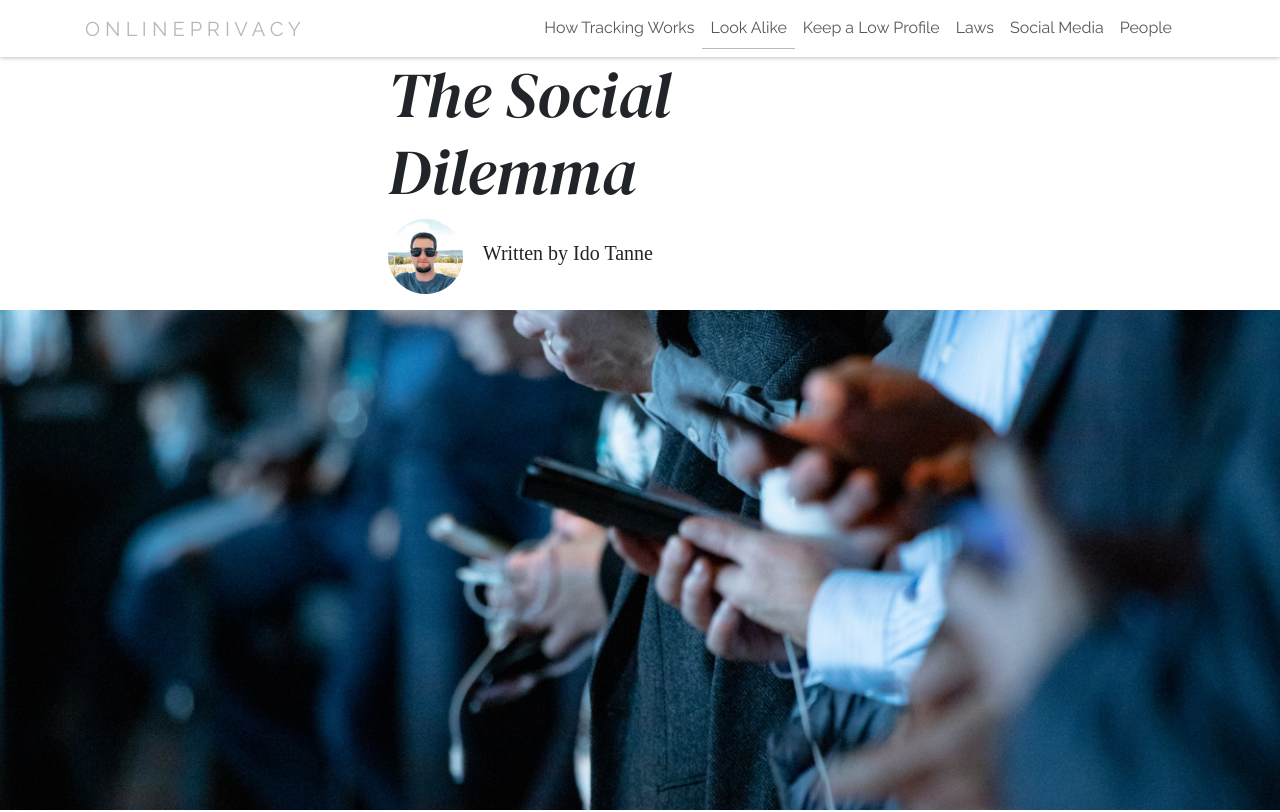
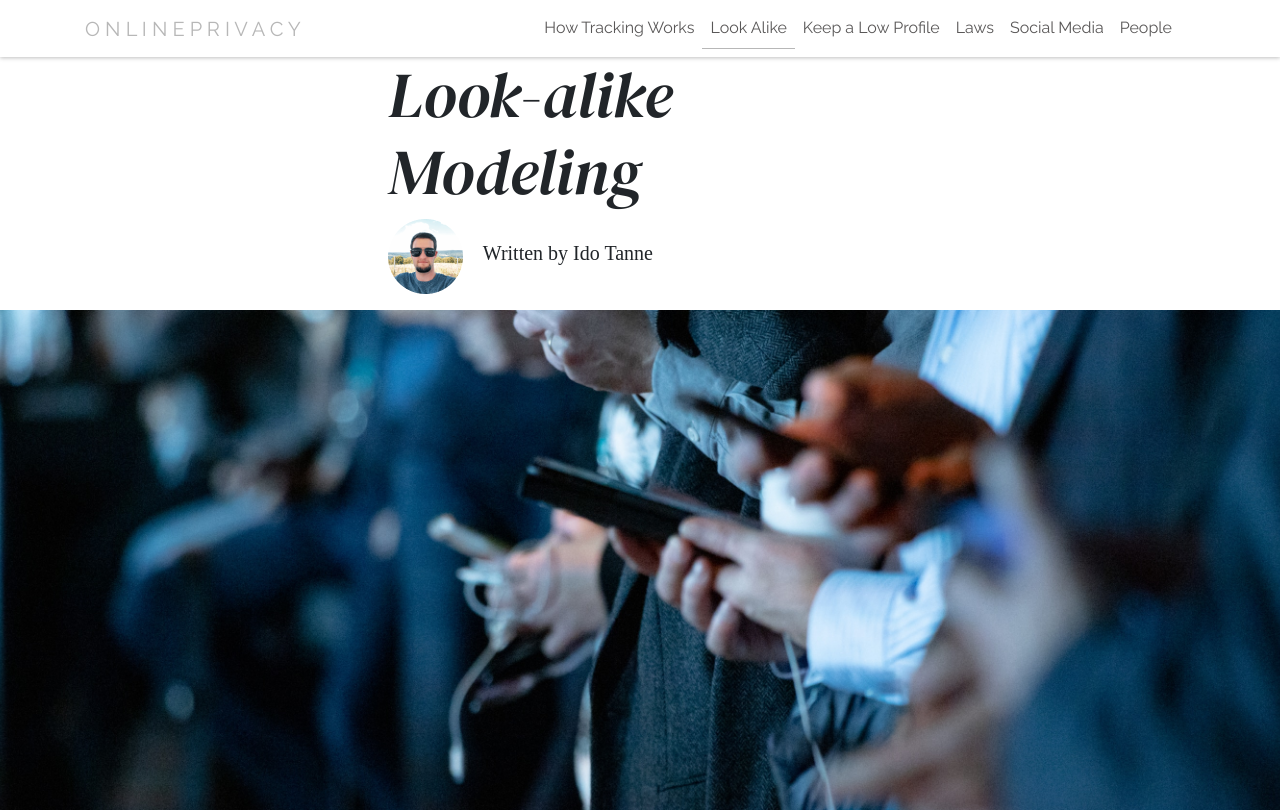
Before and after one commit to Fluffy-Little-Stars/dataprivacy, a plain HTML site: page docs/lookalike.html in a window 1280 px wide. Shown: the top 812 px of the page. Drawn offline with Linux system fonts and the light colour scheme; a web font is replaced by a local one.

Commit message:
lookalike.html
- Edited Article title to display correct title

```diff
--- a/docs/lookalike.html
+++ b/docs/lookalike.html
@@ -60,7 +60,7 @@
 	<div class="container-fluid">
 		<div class="row justify-content-md-center">
 			<div class="col-5">
-			  <h2 class="article-title">The Social Dilemma</h2>
+			  <h2 class="article-title">Look-alike Modeling</h2>
 			</div>
 		</div>
 		<div class="row justify-content-md-center">
```
